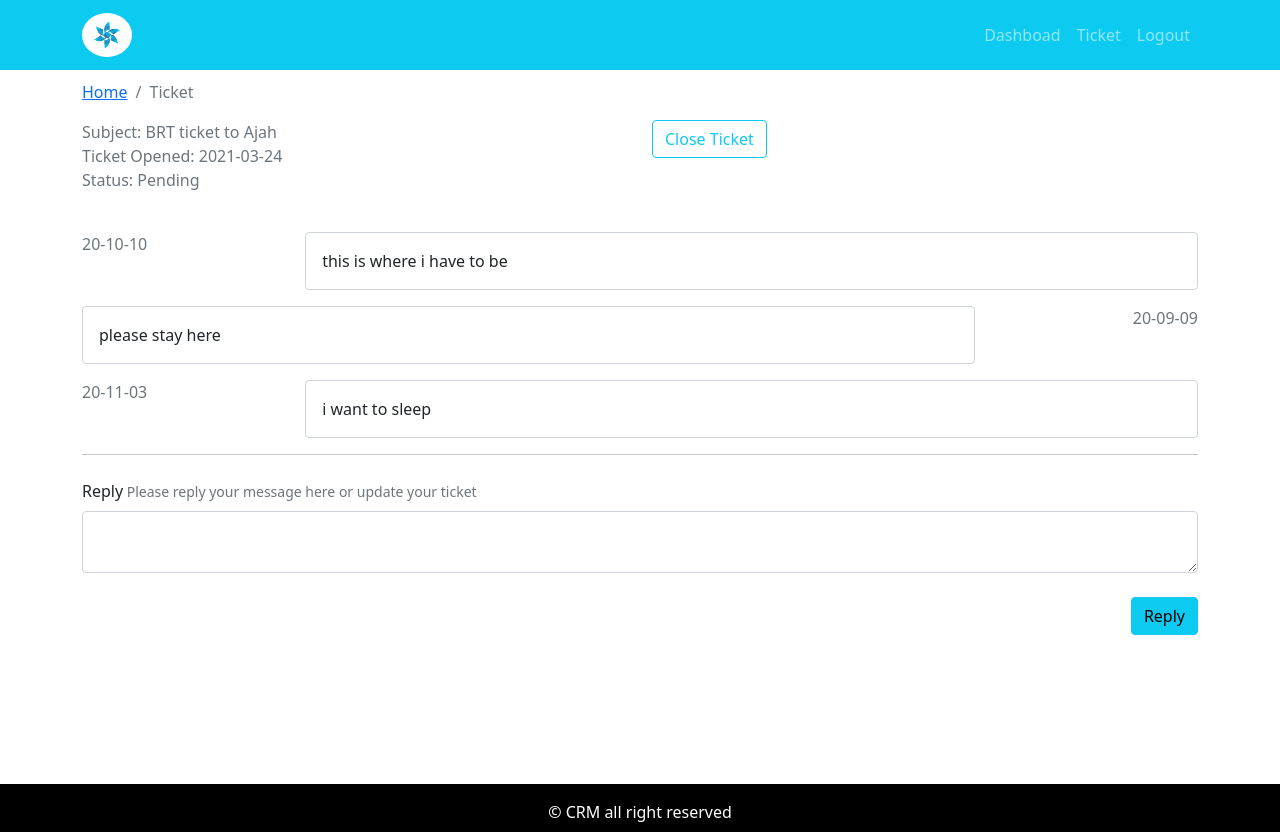
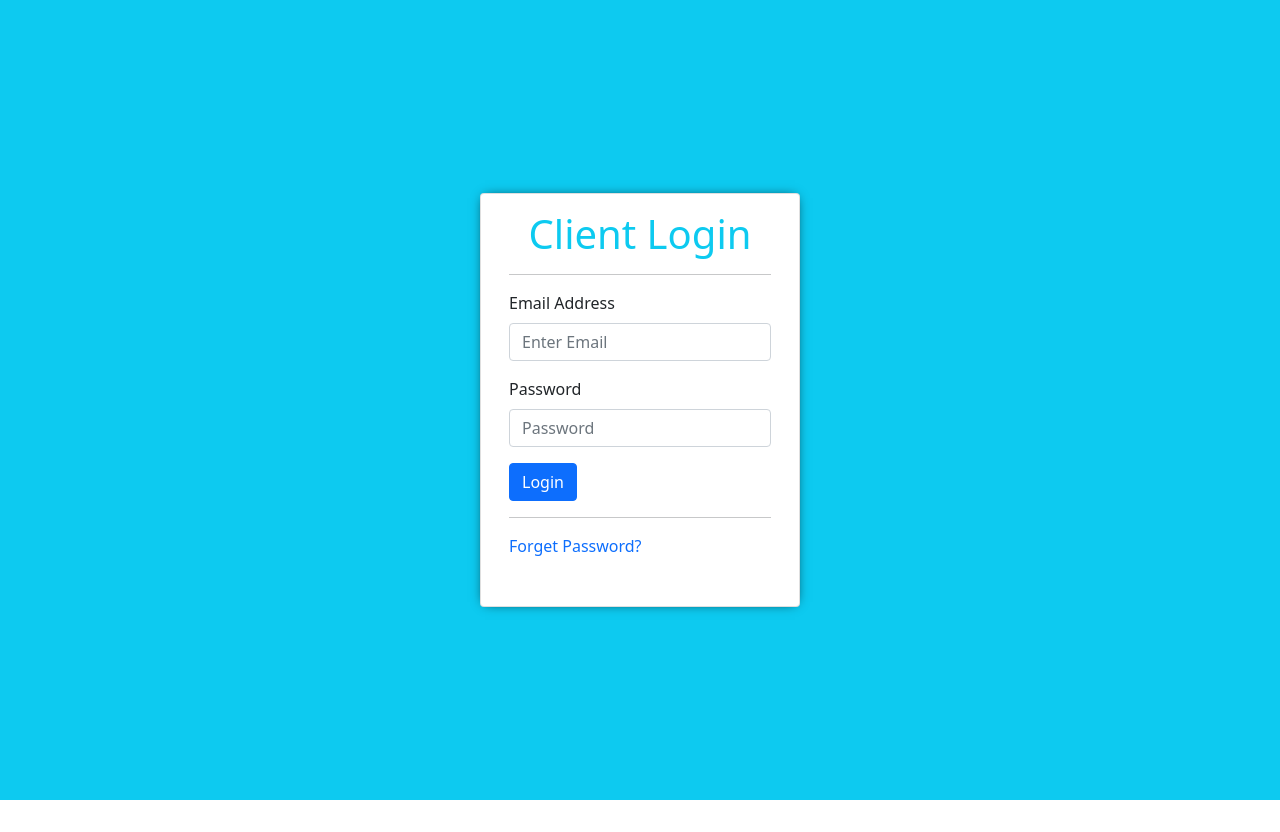
Before and after one commit to iamsuigeneris/ticketed-crm-system, a React (Create React App) app in the folder frontend/: page / in a window 1280 px wide. After the commit the page ends 800 px from the top, so only its background shows below. Built offline with nearby package versions, Linux system fonts and the light colour scheme.

Commit message:
react-router-dom added

```diff
--- a/frontend/package.json
+++ b/frontend/package.json
@@ -11,6 +11,8 @@
     "react": "^17.0.2",
     "react-bootstrap": "^1.6.1",
     "react-dom": "^17.0.2",
+    "react-router-bootstrap": "^0.25.0",
+    "react-router-dom": "^5.2.0",
     "react-scripts": "4.0.3",
     "web-vitals": "^1.0.1"
   },
--- a/frontend/src/App.js
+++ b/frontend/src/App.js
@@ -1,24 +1,39 @@
 
 import './App.css';
-import TicketTable from './components/ticket-table/TicketTable';
-import DefaultLayout from './layout/DefaultLayout';
-// import Dashboard from './page/dashboard/Dashboard';
-// import { Entry } from './page/entry/Entry.page';
+// import TicketTable from './components/ticket-table/TicketTable';
+// import DefaultLayout from './layout/DefaultLayout';
+import Dashboard from './page/dashboard/Dashboard';
+import { Entry } from './page/entry/Entry.page';
 import AddTicket from './page/new-ticket/AddTicket';
 import TicketLists from './page/ticket-listing/TicketLists';
 import Ticket from './page/ticket/Ticket';
+import { BrowserRouter as Router, Switch, Route } from 'react-router-dom'
+import PrivateRoute from './components/private-route/PrivateRoute'
 
 function App() {
   return (
     <div className="App">
-      {/* <Entry /> */}
-      <DefaultLayout>
-        {/* <Dashboard /> */}
-        {/* <AddTicket /> */}
-        {/* <TicketTable /> */}
-        {/* <TicketLists /> */}
-        <Ticket />
-      </DefaultLayout >
+      <Router>
+        <Switch>
+          <Route exact path="/">
+            <Entry />
+          </Route>
+
+            <PrivateRoute path="/dashboard">
+              <Dashboard />
+            </PrivateRoute>
+            <PrivateRoute path="/add-ticket">
+              <AddTicket />
+            </PrivateRoute>
+            <PrivateRoute path="/tickets">
+              <TicketLists />
+            </PrivateRoute>
+            <PrivateRoute path="/ticket/:tId">
+              <Ticket />
+            </PrivateRoute>
+
+        </Switch>
+      </Router>
     </div>
   );
 }
--- /dev/null
+++ b/frontend/src/components/private-route/PrivateRoute.js
@@ -0,0 +1,14 @@
+import React from 'react'
+import { Route, Redirect } from 'react-router-dom'
+import DefaultLayout from '../../layout/DefaultLayout'
+
+const isAuth = true
+const PrivateRoute = ({children,...rest}) => {
+    return (
+        <Route
+            {...rest}
+            render={() => (isAuth ? <DefaultLayout>{children}</DefaultLayout > : <Redirect to="/" />)} />
+    )
+}
+
+export default PrivateRoute
--- a/frontend/src/components/ticket-table/TicketTable.js
+++ b/frontend/src/components/ticket-table/TicketTable.js
@@ -1,5 +1,7 @@
 import React from 'react'
-import { Table } from 'react-bootstrap'
+import {Table } from 'react-bootstrap'
+import {Link} from 'react-router-dom'
+
 const TicketTable = ({tickets}) => {
     return (
         <Table striped bordered hover>
@@ -15,8 +17,12 @@
                 {tickets.length ? (
                     tickets.map((row) =>
                         (<tr key={row.id}>
-                            <td>{row.id}</td>
-                            <td>{row.subject}</td>
+                        <td>{row.id}</td>
+                        <td>
+                            <Link to={`/ticket/${row.id}`} style={{ textDecoration: "none" }}>
+                                {row.subject}
+                            </Link>
+                        </td>
                             <td>{row.status }</td>
                             <td>{row.addedAt}</td>
                         </tr>))
--- a/frontend/src/layout/partials/Header.js
+++ b/frontend/src/layout/partials/Header.js
@@ -1,8 +1,14 @@
 import React from 'react'
 import { Navbar, Nav,Container } from 'react-bootstrap'
 import logo from '../../assets/image/logo.png'
+import { useHistory } from 'react-router-dom'
+import {LinkContainer} from 'react-router-bootstrap'
 
 const Header = () => {
+    const history = useHistory()
+    const logMeOut = () => {
+        history.push("/")
+    }
     return (
         <Navbar collapseOnSelect bg="info" variant="dark" expand="md">
             <Container>
@@ -12,9 +18,9 @@
             <Navbar.Toggle aria-controls="basic-navbar-nav" />
                 <Navbar.Collapse id="basic-navbar-nav" className="justify-content-end">
                 <Nav>
-                    <Nav.Link href="/dashboad">Dashboad</Nav.Link>
-                    <Nav.Link href="/dashboad">Ticket</Nav.Link>
-                    <Nav.Link href="/dashboad">Logout</Nav.Link>
+                    <LinkContainer to="/dashboard"><Nav.Link>Dashboard</Nav.Link></LinkContainer>
+                    <LinkContainer to="/tickets"><Nav.Link>Tickets</Nav.Link></LinkContainer>
+                    <Nav.Link onClick={logMeOut}>Logout</Nav.Link>
                 </Nav>
                 </Navbar.Collapse>
             </Container>
--- a/frontend/src/page/dashboard/Dashboard.js
+++ b/frontend/src/page/dashboard/Dashboard.js
@@ -3,6 +3,7 @@
 import TicketTable from '../../components/ticket-table/TicketTable'
 import tickets from '../../assets/data/dummy-ticket.json'
 import PageBreadcrumb from '../../components/breadcrumb/PageBreadcrumb'
+import {Link} from 'react-router-dom'
 
 const Dashboard = () => {
     return (
@@ -14,7 +15,9 @@
             </Row>
             <Row>
                 <Col className="text-center mt-5 mb-2">
-                    <Button variant="info" style={{fontSize:"2rem",padding:"10px 30px", color:"white"}}>Add New Ticket</Button>
+                    <Link to="add-ticket">
+                        <Button variant="info" style={{ fontSize: "1.5rem", padding: "5px 20px", color: "white" }}>Add New Ticket</Button>
+                    </Link>
                 </Col>
             </Row>
             <Row>
--- a/frontend/src/page/ticket-listing/TicketLists.js
+++ b/frontend/src/page/ticket-listing/TicketLists.js
@@ -5,6 +5,7 @@
 import TicketTable from '../../components/ticket-table/TicketTable'
 import tickets from '../../assets/data/dummy-ticket.json'
 import PropTypes from 'prop-types'
+import { Link } from 'react-router-dom'
 
 const TicketLists = () => {
     const [str, setStr] = useState("")
@@ -25,12 +26,14 @@
         <Container>
             <Row>
                 <Col>
-                    <PageBreadcrumb page="Ticket List" />
+                    <PageBreadcrumb page="TicketList" />
                 </Col>
             </Row>
             <Row className="mt-4">
                 <Col>
-                    <Button variant="info">Add New Ticket</Button>
+                    <Link to="add-ticket">
+                        <Button variant="info" style={{ fontSize: "1.5rem", padding: "5px 20px", color: "white" }}>Add New Ticket</Button>
+                    </Link>
                 </Col>
                 <Col className="text-right">
                     <SearchForm handleOnChange={handleOnChange} str={str} />
--- a/frontend/src/page/ticket/Ticket.js
+++ b/frontend/src/page/ticket/Ticket.js
@@ -4,15 +4,23 @@
 import tickets from '../../assets/data/dummy-ticket.json'
 import MessageHistory from '../../components/message-history/MessageHistory'
 import UpdateTicket from '../../components/update-ticket/UpdateTicket'
+import {useParams} from 'react-router-dom'
 
 const ticket = tickets[0]
 
 const Ticket = () => {
+    const {tId} = useParams()
     const [message, setMessage] = useState("")
+    const [ticket, setTicket] = useState("")
 
     useEffect(() => {
-
-    }, [message])
+        for (let i = 0; i < tickets.length; i++) {
+            if (tickets[i].id == tId) {
+                setTicket(tickets[i])
+                continue
+            }
+        }
+    }, [message,tId])
 
     const handleOnChange = e => {
         setMessage(e.target.value)
@@ -39,7 +47,8 @@
             </Row>
             <Row className="mt-4">
                 <Col>
-                    <MessageHistory msg={ticket.history} />
+                    {ticket.history && <MessageHistory msg={ticket.history} />}
+
                 </Col>
             </Row>
             <hr />
```
Also changed, not shown: 1 other file (tests, documents, lock files or other folders).
